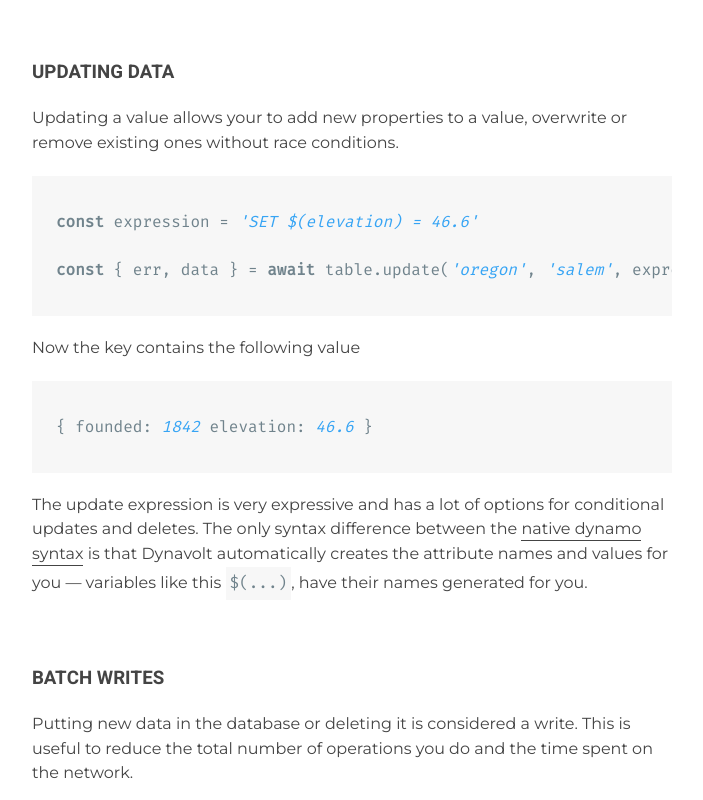
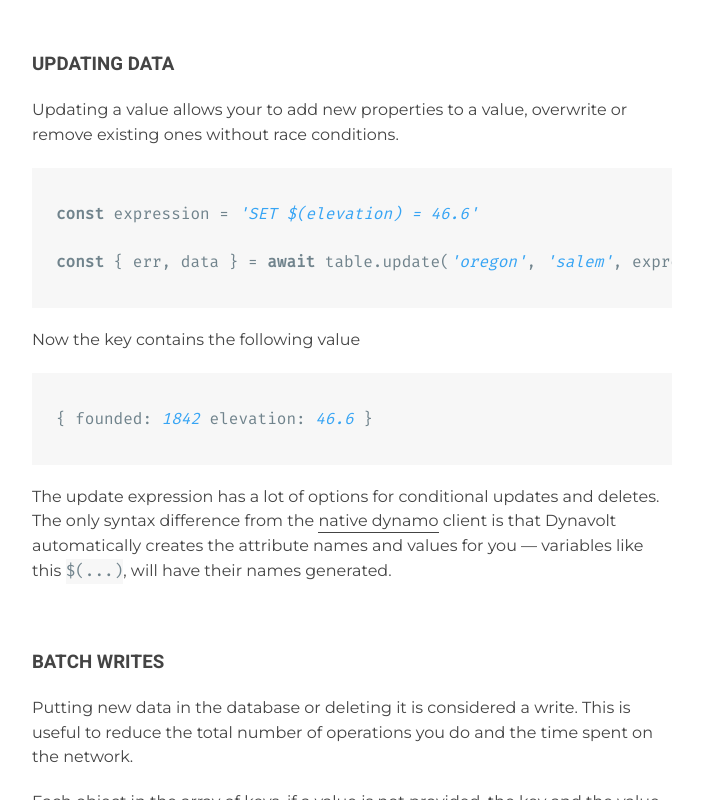
Before and after one commit to socketsupply/dynavolt, a website: page docs/index.html in a window 1280 px wide. Shown: the part 2517-3317 px from the top of the page, without its empty margins (288-991 px from the left). Drawn offline with Linux system fonts and the light colour scheme.

Commit message:
improve readme

```diff
--- a/docs/index.css
+++ b/docs/index.css
@@ -73,7 +73,6 @@ code {
   background: #f7f7f7;
   color: #70838c;
   display: inline-block;
-  padding: 4px;
 }
 
 pre code {
--- a/docs/index.html
+++ b/docs/index.html
@@ -131,12 +131,11 @@ npm install @optoolco/<b>dynavolt</b>
 { founded: <i>1842</i> elevation: <i>46.6</i> }
         </code></pre>
         <p>
-          The update expression is very expressive and has a lot of options
-          for conditional updates and deletes. The only syntax difference between
-          the <a href="https://docs.aws.amazon.com/amazondynamodb/latest/developerguide/Expressions.UpdateExpressions.html">native dynamo syntax</a>
-          is that Dynavolt automatically creates the attribute names and values
-          for you &mdash; variables like this <code>$(...)</code>, have their
-          names generated for you.
+          The update expression has a lot of options for conditional updates and
+          deletes. The only syntax difference from the <a href="https://docs.aws.amazon.com/amazondynamodb/latest/developerguide/Expressions.UpdateExpressions.html">native dynamo</a>
+          client is that Dynavolt automatically creates the attribute names and
+          values for you &mdash; variables like this <code>$(...)</code>, will
+          have their names generated.
       </section>
 
 
```
